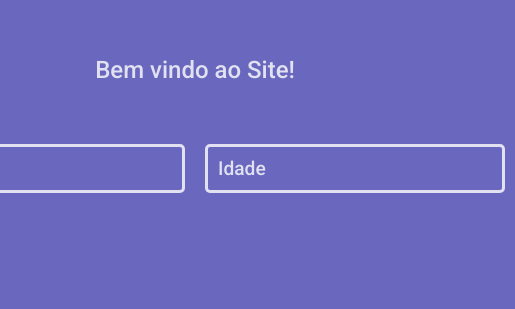
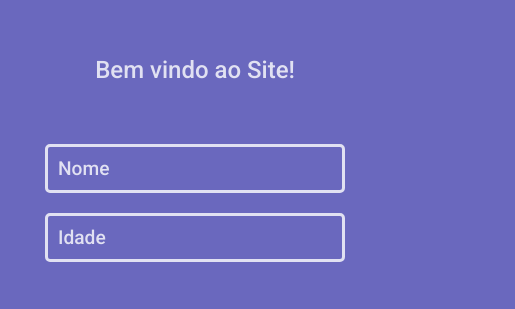
Before and after one commit to Guimrl/Desafio-Decision, a plain HTML site: page index.html in a window 390 px wide. Shown: the part 266-575 px from the top of the page, 515 px wide, since content can reach past the window. Drawn offline with Linux system fonts and the light colour scheme.

Commit message:
Terceira parte concluída

```diff
--- a/css/style.css
+++ b/css/style.css
@@ -10,6 +10,7 @@
 :root {
     --color-violet: #6A68BE;
     --color-white: #E1E1F2;
+    --color-red: #e01e37;
     --font-size: 1.2em;
 }
 
@@ -63,6 +64,21 @@ input::placeholder {
 }
 
 small {
-    color: red;
+    color: var(--color-red);
     margin: 10px;
 }
+
+@media screen and (max-width: 767px) {
+
+    section {
+        min-width: 200px;
+    }
+
+    form {
+        flex-direction: column;
+    }
+
+    .input, small {
+        margin-bottom: 0;
+    }
+}
--- a/js/main.js
+++ b/js/main.js
@@ -11,12 +11,10 @@ input.forEach(el => {
         erroIdade.innerHTML = '';
 
         if (nome.value.length > 10) {
-            console.log("Limite 10 caracteres");
             erroNome.innerHTML = 'Limite 10 caracteres';
         }
 
         if (idade.value < 1 || idade.value > 9 || idade.value.length !== 1) {
-            console.log("Deve ser entre 0 e 10");
             erroIdade.innerHTML = 'Deve ser entre 0 e 10';
         }
     });
```
Also changed, not shown: index.html (+0 -2 lines).
